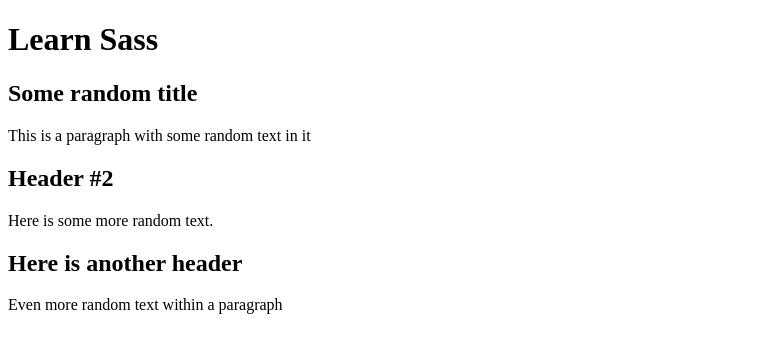
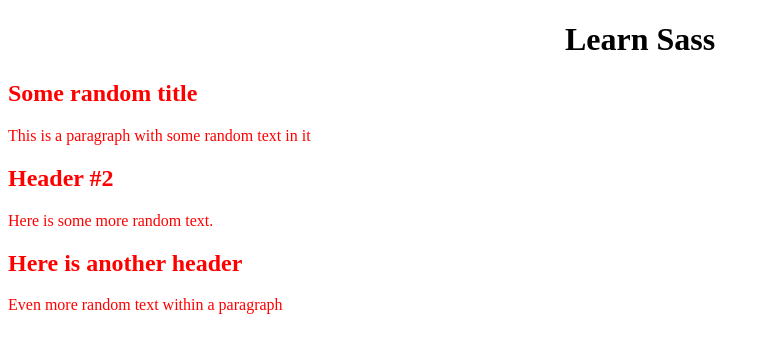
Before and after one commit to Daniel-Williams-ux/Syntactically-Awesome-StyleSheets-SASS-, a plain HTML site: page index.html in a window 1280 px wide. Shown: the whole page, without its empty margins (0-770 px from the left). Drawn offline with Linux system fonts and the light colour scheme.

Commit message:
created sass styling

```diff
--- a/style.css
+++ b/style.css
@@ -1,4 +1,7 @@
-html, body {
-  height: 100%;
-  width: 100%;
-}
+.header {
+  text-align: center; }
+
+.blog-post, h2 {
+  color: red; }
+
+/*# sourceMappingURL=style.css.map */
```
